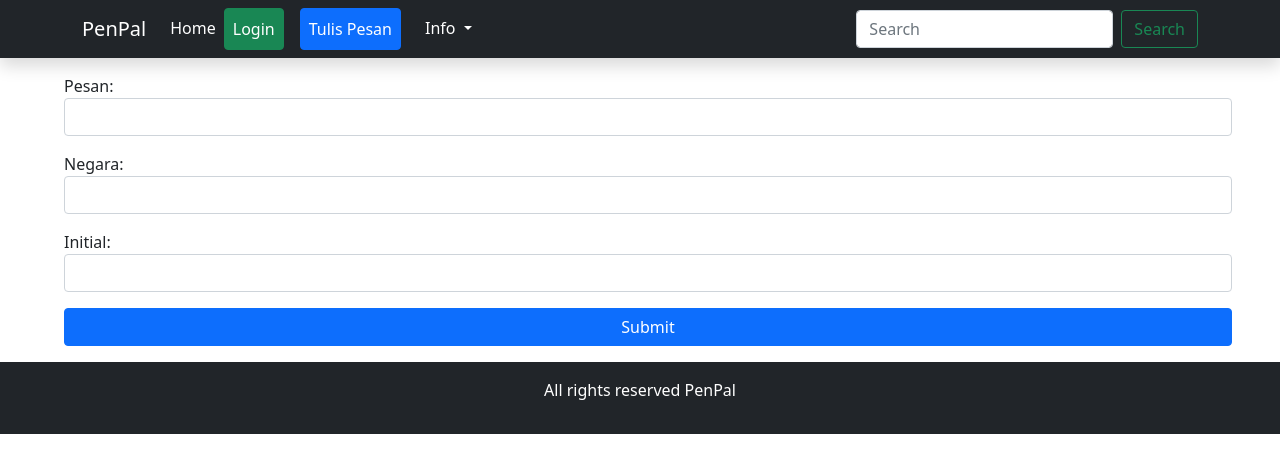
After one commit to wahmaravennarafail/Praxsis_Academy_PenPal, a Django app: template penpal/task/templates/task/home.html in a window 1280 px wide. The commit adds this page. Shown: the top 473 px of the page. Run offline with Django 3.2, Linux system fonts and the light colour scheme; the template is opened without the code that fills it, so the values that code supplies are empty.

Commit message:
Post Message di Home

```diff
--- a/penpal/task/templates/base.html
+++ b/penpal/task/templates/base.html
@@ -29,7 +29,7 @@
                     Login</a>
               </li>
               <li class="nav-item active me-3">
-                <a class="nav-link btn btn-primary text-white" href="{% url 'pesan' %}">
+                <a class="nav-link btn btn-primary text-white" href="{% url 'home' %}">
                     Tulis Pesan</a>
               </li>
               <li class="nav-item dropdown">
--- /dev/null
+++ b/penpal/task/templates/task/home.html
@@ -0,0 +1,42 @@
+{% extends "base.html" %}
+{% block content %}
+
+<section>
+  <form action="" class="mt-3 mx-lg-5" method="post">
+      {% csrf_token %}
+      <div class="ms-3 mb-3">
+          <label for="">Pesan:</label>
+          <input type="text" name="message" class="form-control">
+      </div>
+      <div class="ms-3 mb-3">
+          <label for="">Negara:</label>
+          <input type="text" name="negara" class="form-control">
+      </div>
+      <div class="ms-3 mb-3">
+          <label for="">Initial:</label>
+          <input type="text" name="initial" class="form-control">
+      </div>
+      <div class="ms-3 mb-3 d-grid gap-2">
+          <button type="submit" class="btn btn-primary">Submit</button>
+      </div>
+
+  </form>
+</section>
+
+<section>
+  {% for i in data %}
+  <div class="card border-primary mt-3 mx-lg-5">
+    <div class="card-body text-primary">
+      <h5 class="card-title">Pesan</h5>
+      <p class="card-text">{{i.pesan}}</p>
+      <a href="#" class="card-link">{{i.negara}}</a>
+      <a href="#" class="card-link">{{i.initial}}</a>
+      <a href="detail/{{i.id}}" class="stretched-link"></a>
+      <!-- <a href="hapus/{{i.id}}" class="btn btn-primary">Hapus</a> -->
+    </div>
+  </div>
+  {% endfor %}
+</section>
+
+
+{% endblock %}
--- a/penpal/task/urls.py
+++ b/penpal/task/urls.py
@@ -1,8 +1,10 @@
 from django.urls import path, include
 from . views import *
+
 
 urlpatterns = [
     path('', home, name="home"),
     path('login', login, name='login'),
-    path('pesan', pesan, name='pesan'),
+    path('detail/<id>', detail, name='detail'),
+    path('hapus/<id>', hapus, name='hapus'),
 ]
```
Also changed, not shown: penpal/task/templates/home.html (deleted, +0 -86 lines), penpal/task/templates/pesan.html (deleted, +0 -20 lines), penpal/task/views.py (+21 -12 lines), penpal/db.sqlite3, penpal/task/migrations/0003_merge_0002_login_0002_rename_pesan_message.py (added), penpal/task/templates/task/detail.html (added), penpal/task/templates/task/login.html (renamed from penpal/task/templates/login.html), penpal/task/templates/task/profile.html (renamed from penpal/task/templates/profile.html), penpal/task/templates/task/register.html (renamed from penpal/task/templates/register.html).
